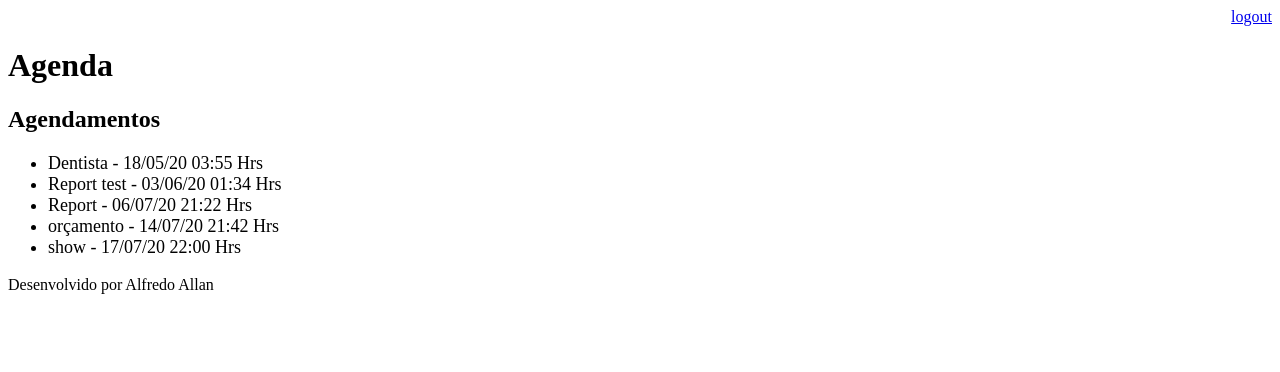
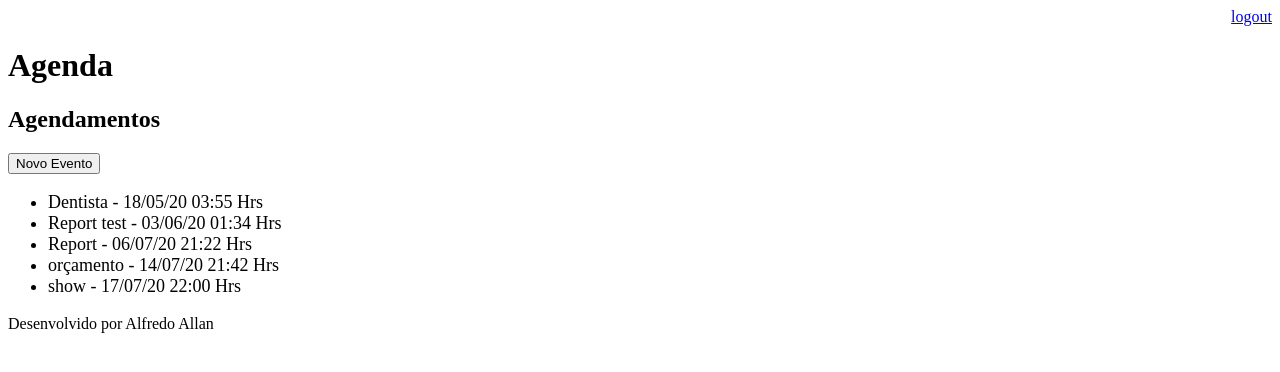
Before and after one commit to allan-mecanico/agenda, a Django app: page /agenda/ in a window 1280 px wide. Shown: the top 372 px of the page. Run offline with Django 3.2, Linux system fonts and the light colour scheme; a user stored in the database is signed in; data comes from the database, SQL or seed files in the repository; both versions use the stored data as it was after the commit.

Commit message:
Incluindo template para inserção de eventos da agenda. Incluindo o gitignore para ignorar os arquivos compilados

```diff
--- a/agenda/urls.py
+++ b/agenda/urls.py
@@ -20,8 +20,11 @@ from django.views.generic import RedirectView
 urlpatterns = [
     path('admin/', admin.site.urls),
     path('agenda/',views.lista_eventos),
+    path('agenda/evento/',views.evento),
+    path('agenda/evento/submit', views.submit_evento),
     path('',views.index),
     path('login/', views.login_user),
     path('login/submit',views.submit_login),
-    path('logout/', views.logout_user)
+    path('logout/', views.logout_user),
+
 ]
--- a/core/views.py
+++ b/core/views.py
@@ -31,3 +31,21 @@ def lista_eventos(request):
     evento= Evento.objects.filter(usuario = usuario)
     dados = {'eventos':evento}
     return render(request,'agenda.html',dados)
+
+@login_required(login_url='/login/')
+def evento(request):
+    return render(request, 'evento.html')
+
+
+@login_required(login_url='/login/')
+def submit_evento(request):
+    if request.POST:
+        titulo= request.POST.get('titulo')
+        data_evento = request.POST.get('data_evento')
+        descricao = request.POST.get('descricao')
+        usuario = request.user
+        Evento.objects.create(titulo = titulo,
+                              data_evento=data_evento,
+                              descricao = descricao,
+                              usuario = usuario)
+    return redirect('/')
--- a/templates/agenda.html
+++ b/templates/agenda.html
@@ -2,7 +2,9 @@
 
 {% block content %}
     <h2>Agendamentos</h2>
-
+    <a href="evento/">
+        <button type="button">Novo Evento</button>
+    </a>
     <ul style="font-size:18px">
         {%for evento in eventos %}
             <li>{{evento.titulo}} - {{evento.get_data_evento}}</li>
--- a/templates/model-header.html
+++ b/templates/model-header.html
@@ -1,4 +1,4 @@
-
+<!-- inserir o logout no fomulario da listagem de Agenda -->
     <meta charset="UTF-8">
     <title>Agenda</title>
     <div align="right">
```
Also changed, not shown: templates/evento.html (added, +20 -0 lines), db.sqlite3, templates/model-page.html (line endings or trailing spaces), 1 other file.
